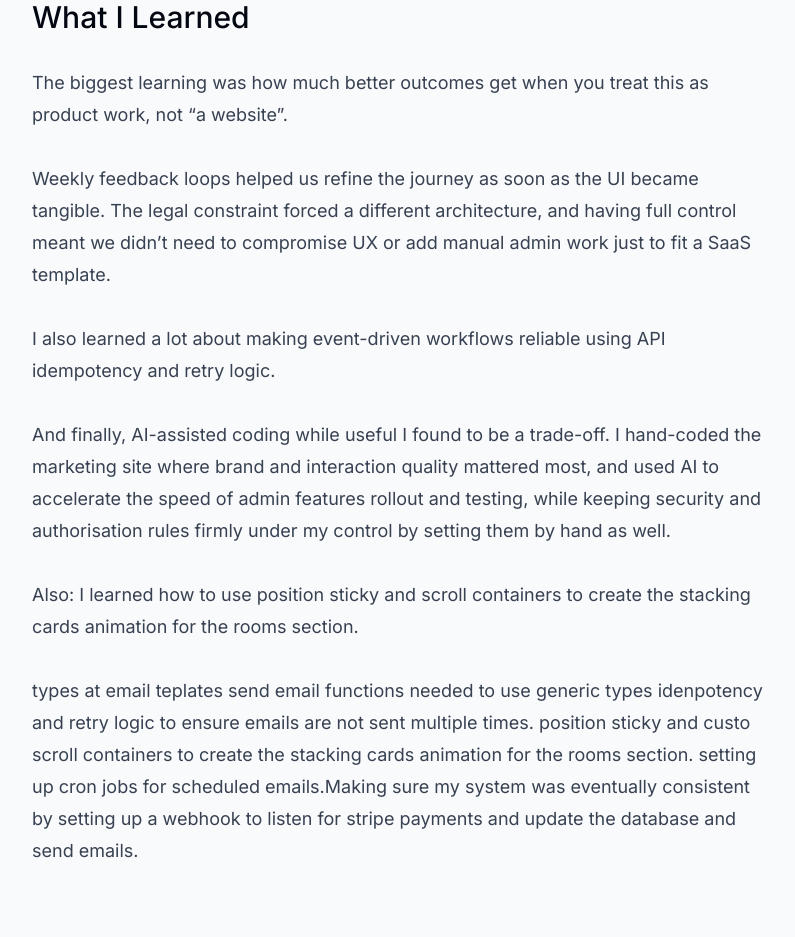
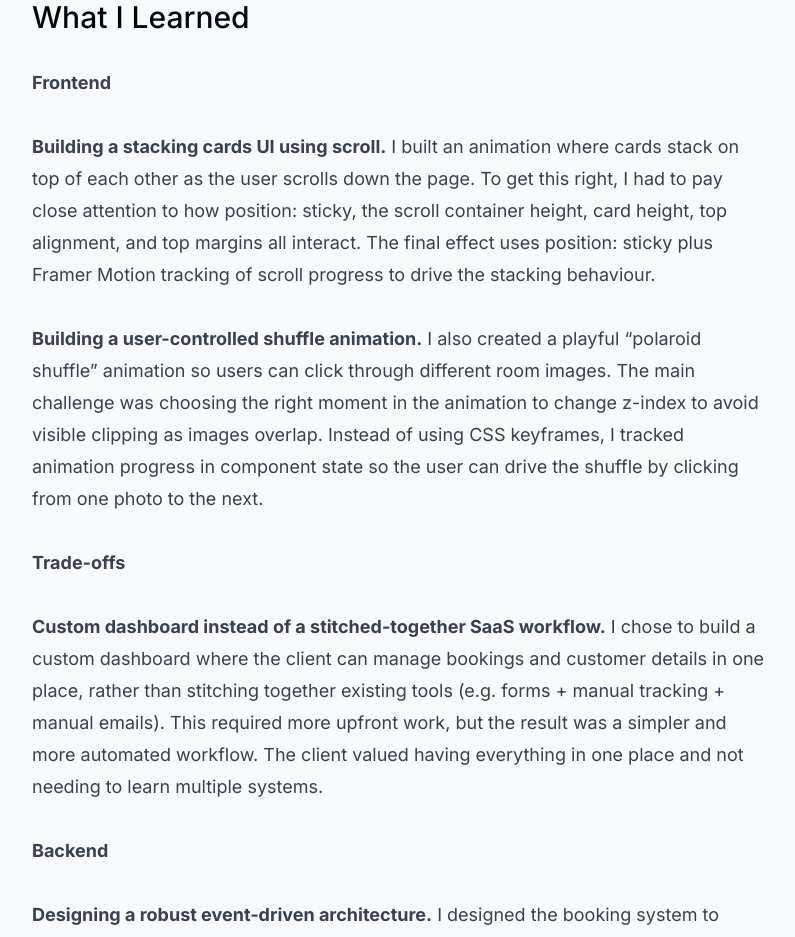
Before and after one commit to AlexanderBraatz/Portfolio_25, a Next.js app: page /holidayrental in a window 1280 px wide. Shown: the part 10540-11477 px from the top of the page, without its empty margins (240-1035 px from the left). Built offline with nearby package versions, Linux system fonts and the light colour scheme.

Commit message:
feat:(me +a) updat leearnings section

```diff
--- a/app/holidayrental/page.tsx
+++ b/app/holidayrental/page.tsx
@@ -604,41 +604,104 @@ export default function HolidayRentalPage() {
 						What I learned
 					</h2>
 					<div className="text-left space-y-8 text-gray-700 leading-relaxed mb-20">
+						<p className="font-bold">Frontend</p>
 						<p>
-							The biggest learning was how much better outcomes get when you
-							treat this as product work, not “a website”.
+							<strong>Building a stacking cards UI using scroll.</strong> I
+							built an animation where cards stack on top of each other as the
+							user scrolls down the page. To get this right, I had to pay close
+							attention to how position: sticky, the scroll container height,
+							card height, top alignment, and top margins all interact. The
+							final effect uses position: sticky plus Framer Motion tracking of
+							scroll progress to drive the stacking behaviour.
 						</p>
 						<p>
-							Weekly feedback loops helped us refine the journey as soon as the
-							UI became tangible. The legal constraint forced a different
-							architecture, and having full control meant we didn’t need to
-							compromise UX or add manual admin work just to fit a SaaS
-							template.
+							<strong>Building a user-controlled shuffle animation.</strong> I
+							also created a playful “polaroid shuffle” animation so users can
+							click through different room images. The main challenge was
+							choosing the right moment in the animation to change z-index to
+							avoid visible clipping as images overlap. Instead of using CSS
+							keyframes, I tracked animation progress in component state so the
+							user can drive the shuffle by clicking from one photo to the next.
+						</p>
+						<p className="font-bold">Trade-offs</p>
+						<p>
+							<strong>
+								Custom dashboard instead of a stitched-together SaaS workflow.
+							</strong>{' '}
+							I chose to build a custom dashboard where the client can manage
+							bookings and customer details in one place, rather than stitching
+							together existing tools (e.g. forms + manual tracking + manual
+							emails). This required more upfront work, but the result was a
+							simpler and more automated workflow. The client valued having
+							everything in one place and not needing to learn multiple systems.
+						</p>
+						<p className="font-bold">Backend</p>
+						<p>
+							<strong>Designing a robust event-driven architecture.</strong> I
+							designed the booking system to tolerate failures and remain
+							eventually consistent across distributed parts of the workflow. I
+							did this by using idempotency keys to prevent duplicate email
+							sends, and retry logic to ensure emails and database updates still
+							complete after transient failures. I achieved this without adding
+							explicit job queues by leaning on Stripe and Resend’s built-in
+							retry and idempotency features.
 						</p>
 						<p>
-							I also learned a lot about making event-driven workflows reliable
-							using API idempotency and retry logic.
+							<strong>Leveraging TypeScript generics.</strong> For the
+							email-sending layer, I used TypeScript generics to strongly couple
+							each email template with the props it expects. This makes it easy
+							to add new templates while keeping type safety. TypeScript can
+							validate at build time that the template and props match, which
+							reduces the risk of runtime bugs and time-consuming email
+							debugging. A union-based approach could work, but generics scale
+							more cleanly as the number of templates grows.
 						</p>
 						<p>
-							And finally, AI-assisted coding while useful I found to be a
-							trade-off. I hand-coded the marketing site where brand and
-							interaction quality mattered most, and used AI to accelerate the
-							speed of admin features rollout and testing, while keeping
-							security and authorisation rules firmly under my control by
-							setting them by hand as well.
+							<strong>Integrating Stripe.</strong> I chose Stripe for its
+							developer experience and the quality of its dashboard (useful if
+							the client ever needs to handle refunds). I implemented dynamic
+							pricing on the server and embedded Stripe Checkout components into
+							a custom checkout page, instead of using a redirect-to-Stripe URL
+							flow. This kept the user experience cohesive, and it let the
+							client set or adjust pricing from the admin dashboard rather than
+							managing prices directly in Stripe.
 						</p>
 						<p>
-							Also: I learned how to use position sticky and scroll containers
-							to create the stacking cards animation for the rooms section.
+							<strong>Ensuring database security.</strong> I protected user data
+							while still supporting database writes from unauthenticated users.
+							I did this with RLS policies in Postgres, combined with tightly
+							controlled usage of the service role key from server-only function
+							calls.
+						</p>
+						<p className="font-bold">Trade-offs</p>
+						<ol className="list-decimal list-inside space-y-2 ml-4">
+							<li>
+								<strong>No explicit rate limiting:</strong> Unauthenticated
+								users can trigger certain writes, but I assessed the likelihood
+								and business impact of abuse as low for this project. Adding
+								rate limiting infrastructure didn’t feel justified at this
+								stage.
+							</li>
+							<li>
+								<strong>No separate email job queue:</strong> I relied on Resend
+								retry logic plus idempotency keys, because the expected email
+								volume is low enough that a dedicated queue would add complexity
+								without clear upside.
+							</li>
+						</ol>
+						<p className="font-bold">Project delivery</p>
+						<p>
+							<strong>Agile iteration with the client using prototypes.</strong>{' '}
+							Close collaboration with the client improved the final outcome.
+							Getting feedback early surfaced important insights while changes
+							were still cheap, and reduced the amount of work I had to throw
+							away later.
 						</p>
 						<p>
-							types at email teplates send email functions needed to use generic
-							types idenpotency and retry logic to ensure emails are not sent
-							multiple times. position sticky and custo scroll containers to
-							create the stacking cards animation for the rooms section. setting
-							up cron jobs for scheduled emails.Making sure my system was
-							eventually consistent by setting up a webhook to listen for stripe
-							payments and update the database and send emails.
+							I also learned that details matter, even during early exploration.
+							Keeping spelling, tone, and placeholder copy on-brand helped
+							feedback sessions stay focused on the product, instead of getting
+							distracted by avoidable rough edges.
 						</p>
 					</div>
 				</motion.section>
```
Also changed, not shown: app/holidayrental/learnings-delete-later.txt (added).
